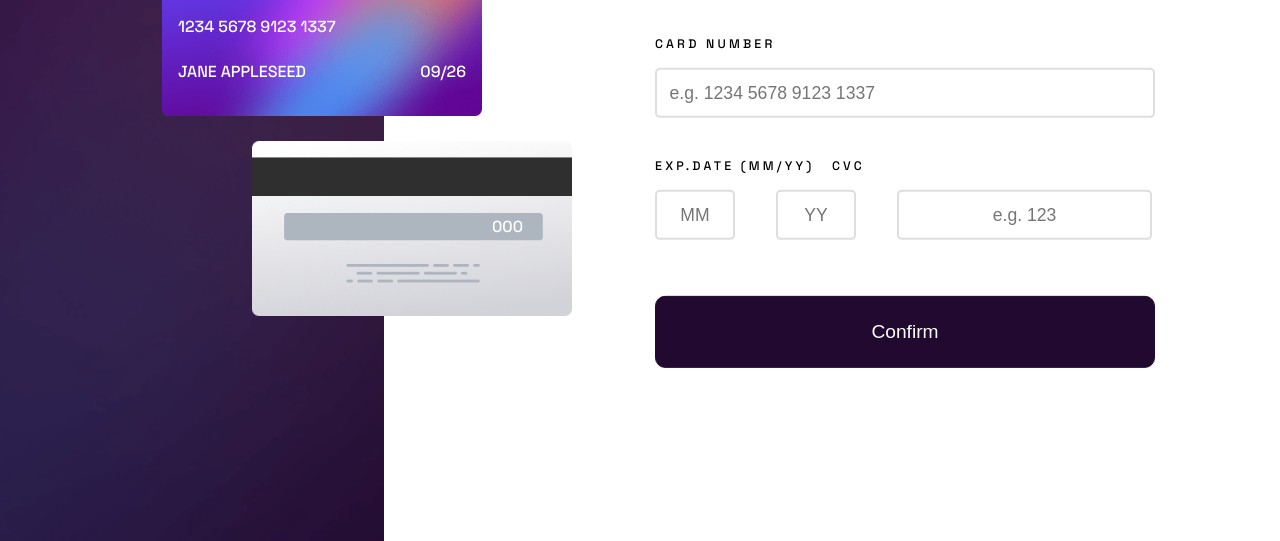
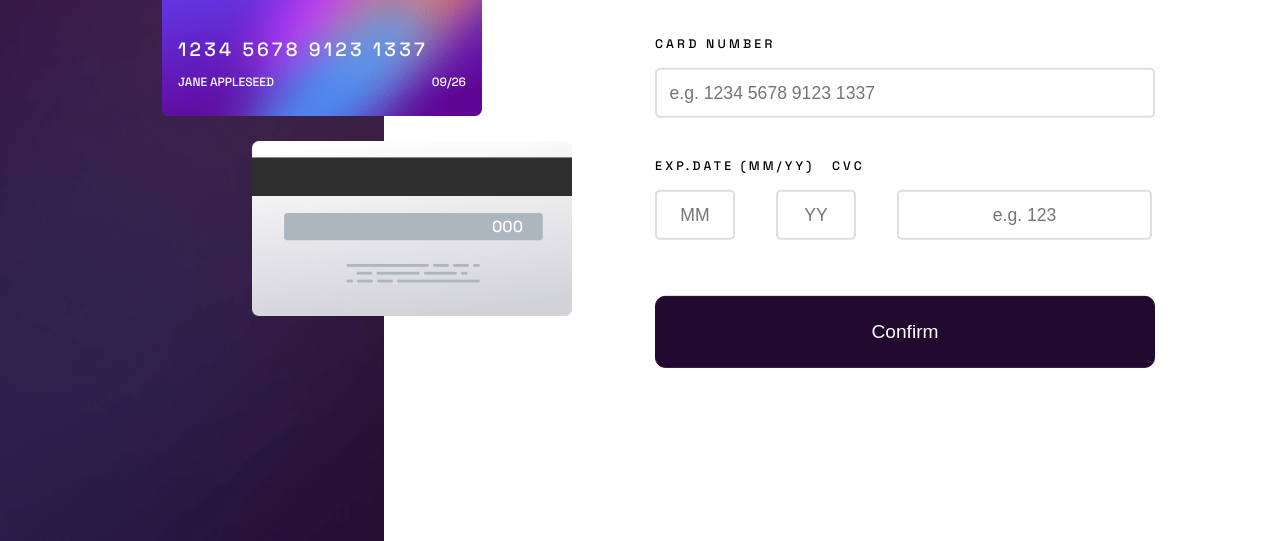
Before and after one commit to Stamwill/interactive-card, a website: page src/index.html in a window 1280 px wide. Shown: the part 259-800 px from the top of the page. Drawn offline with Linux system fonts and the light colour scheme.

Commit message:
[style.css] Add styling on card

```diff
--- a/src/style.css
+++ b/src/style.css
@@ -92,26 +92,33 @@ html {
 
 .cardLogo {
   width: 3rem;
+  margin-bottom: 1.1rem;
 }
 
 #cardNum {
   padding-top: 1rem;
   margin-bottom: 0;
+  letter-spacing: 0.2rem;
 }
 
 .nameContainer {
   display: flex;
   justify-content: space-between;
-  margin-top: 0.5rem;
 }
 
-#cardHolder {
+#cardHolder,
+#cardMonth,
+#cardYear,
+.dateDivider {
+  font-size: 0.75rem;
   margin-bottom: 0;
+
   text-transform: uppercase;
 }
 
 .cardDateContainer {
   display: flex;
+  align-items: center;
 }
 
 /* -------------- Form styling -------------- */
@@ -308,6 +315,10 @@ input:focus.borderError {
     top: 59px;
   }
 
+  #cardNum {
+    font-size: 1.2rem;
+  }
+
   .form {
     position: relative;
     top: 50%;
```
